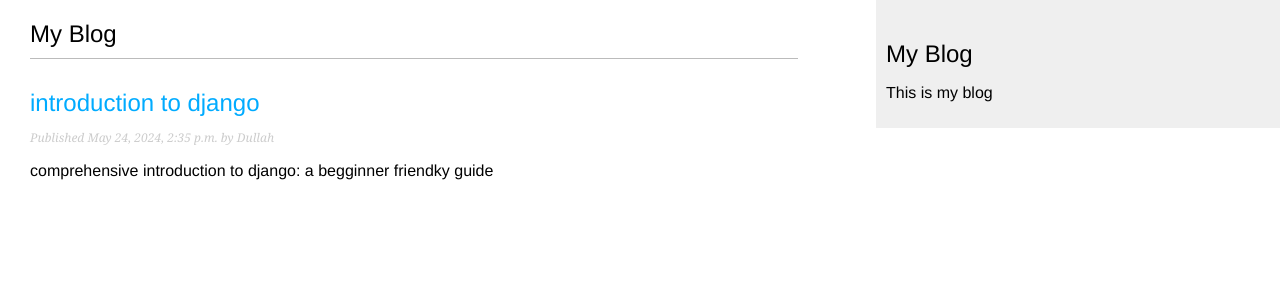
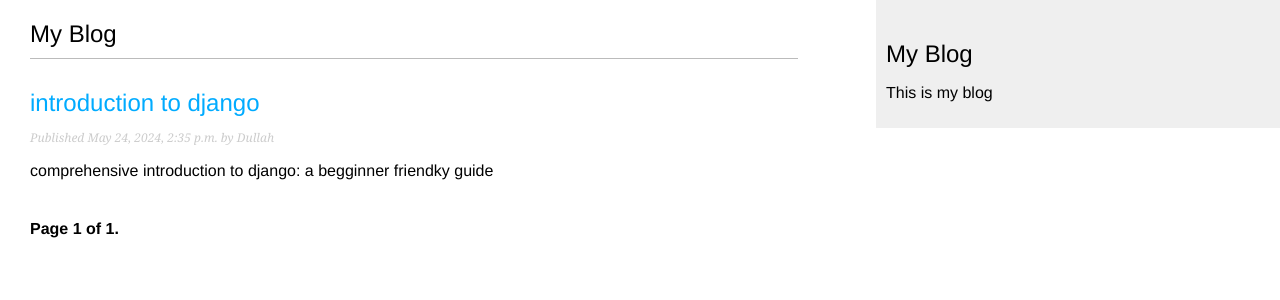
Before and after one commit to Dullah2k/blog-app, a Django app: page /blog/ in a window 1280 px wide. Shown: the top 300 px of the page. Run offline with Django 4.2, Linux system fonts and the light colour scheme; data comes from the database, SQL or seed files in the repository.

Commit message:
added pagination to the post list

```diff
--- a/blog/templates/blog/post/list.html
+++ b/blog/templates/blog/post/list.html
@@ -16,4 +16,5 @@
     {{ post.body|truncatewords:30|linebreaks }}
   {% endfor %}
 
+  {% include "pagination.html" with page=posts %}
 {% endblock %}
--- /dev/null
+++ b/blog/templates/pagination.html
@@ -0,0 +1,13 @@
+<div class="pagination">
+  <span class="step-links">
+    {% if page.has_previous %}
+      <a href="?page={{ page.previous_page_number }}">Previous</a>
+    {% endif %}
+    <span class="current">
+      Page {{ page.number }} of {{ page.paginator.num_pages }}.
+    </span>
+      {% if page.has_next %}
+        <a href="?page={{ page.next_page_number }}">Next</a>
+      {% endif %}
+  </span>
+</div>
--- a/blog/views.py
+++ b/blog/views.py
@@ -1,8 +1,12 @@
 from django.shortcuts import render, get_object_or_404
+from django.core.paginator import Paginator
 from .models import Post
 
 def post_list(request):
-  posts = Post.published.all()
+  post_list = Post.published.all()
+  paginator = Paginator(post_list, 3)
+  page_number = request.GET.get('page', 1)
+  posts = paginator.page(page_number)
   return render(request, 'blog/post/list.html', {'posts':posts})
 
 def post_detail(request,year, month, day, post):
```
